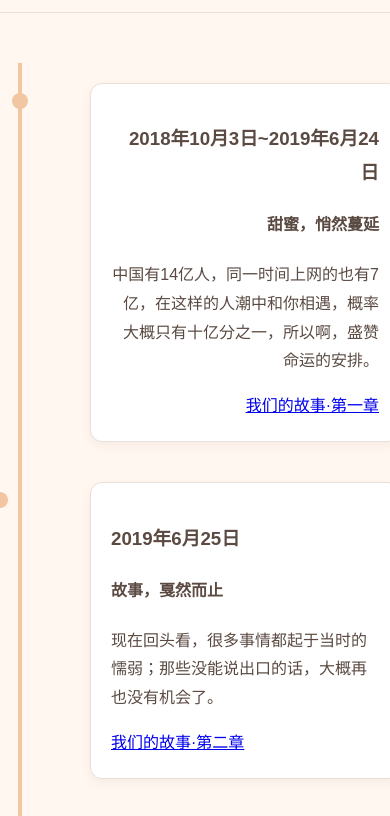
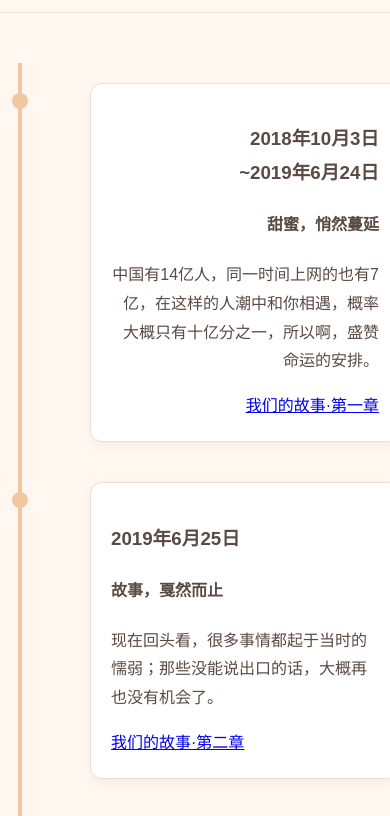
Before and after one commit to itou-sinnsuke/love-story, a website: page index.html in a window 390 px wide. Shown: the part 414-1230 px from the top of the page. Drawn offline with Linux system fonts and the light colour scheme.

Commit message:
微修手机适配

```diff
--- a/css/style.css
+++ b/css/style.css
@@ -254,6 +254,13 @@ body.loaded main {
     left: 0;
   }
   .timeline-item::after {
-    left: 12px;
+    left: 12px !important;
+    right: auto;
+  }
+  .timeline-content h3{
+    word-break: keep-all;
+  }
+  .timeline-content{
+    grid-template-columns: 1fr;
   }
 }
```
